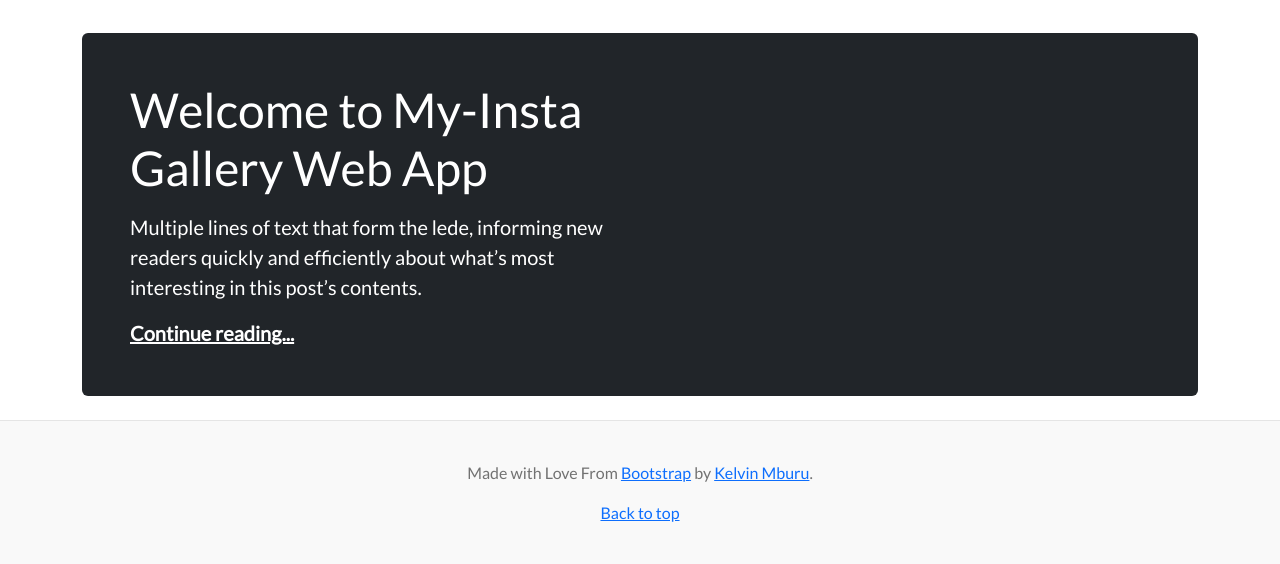
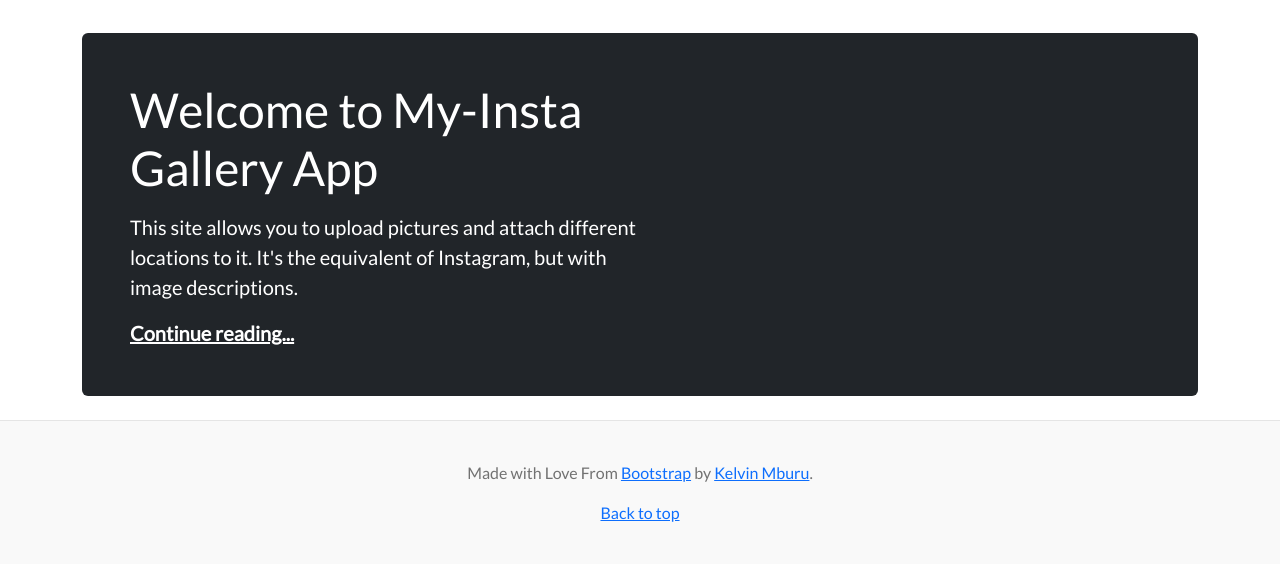
Before and after one commit to kelvinmburu/my-insta, a Django app: page / in a window 1280 px wide. Shown: the part 88-652 px from the top of the page. Run offline with Django 4.2, Linux system fonts and the light colour scheme; data that the repository does not hold is empty; some libraries are stand-ins or nearby versions.

Commit message:
refactor: changed main heading text

```diff
--- a/templates/main/index.html
+++ b/templates/main/index.html
@@ -105,9 +105,8 @@
     <main class="container">
         <div class="p-4 p-md-5 mb-4 text-white rounded bg-dark">
             <div class="col-md-6 px-0">
-                <h1 class="display-4">Welcome to My-Insta Gallery Web App</h1>
-                <p class="lead my-3">Multiple lines of text that form the lede, informing new readers quickly and
-                    efficiently about what’s most interesting in this post’s contents.</p>
+                <h1 class="display-4">Welcome to My-Insta Gallery App</h1>
+                <p class="lead my-3">This site allows you to upload pictures and attach different locations to it. It's the equivalent of Instagram, but with image descriptions.</p>
                 <p class="lead mb-0"><a href="#" class="text-white fw-bold">Continue reading...</a></p>
             </div>
         </div>
```
